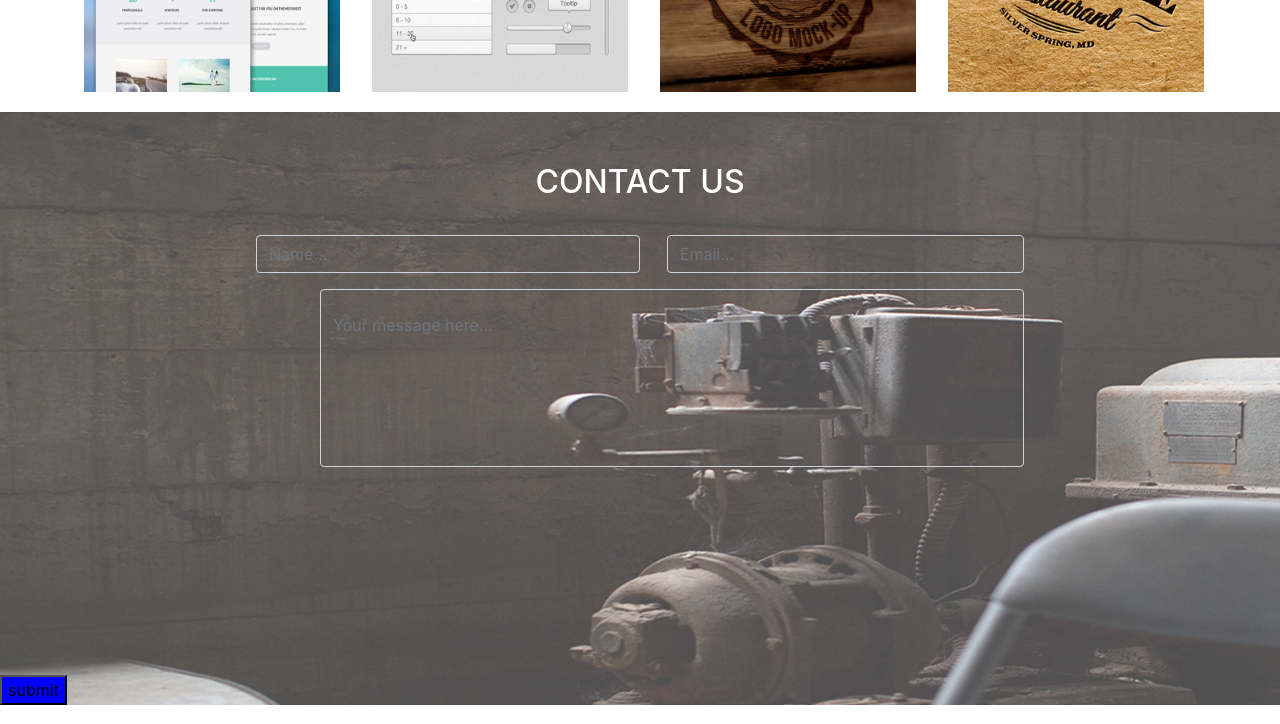
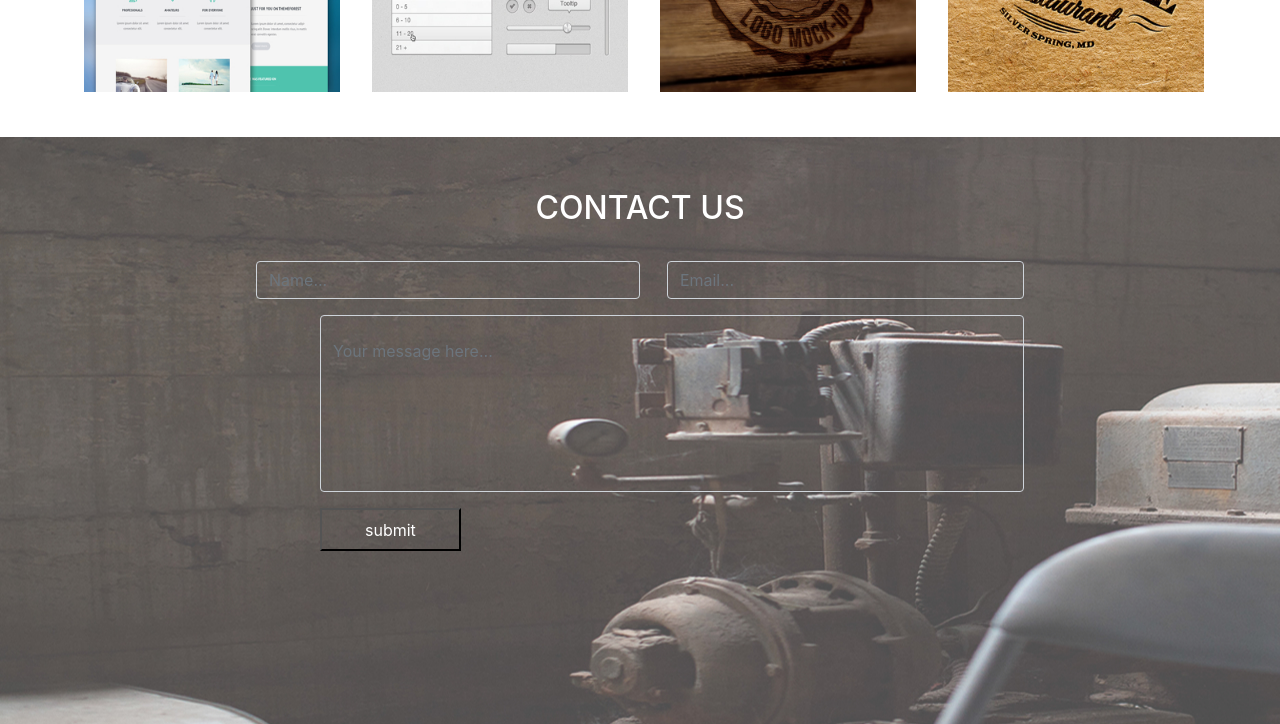
Before and after one commit to paulinenanzala19/Delani_Studios, a plain HTML site: page index.html in a window 1280 px wide. Shown: the part 2290-3014 px from the top of the page. Drawn offline with nearby package versions, Linux system fonts and the light colour scheme.

Commit message:
style:styling the button

```diff
--- a/css/style.css
+++ b/css/style.css
@@ -170,6 +170,7 @@
 
 .contact{
     background-image:url("../assets/backgrounds/c_image.jpg");
+    margin-top: 2%;
 }
 .icons{
     /* border: 1px solid black; */
@@ -210,5 +211,9 @@
 
 }
 #submit{
-    background-color: blue;
+    background-color:transparent;
+    padding: 1%;
+    width: 20%;
+    color: white;
+
 }
--- a/index.html
+++ b/index.html
@@ -146,9 +146,10 @@
             <div class="input-group mb-3">
               <input type="text"id="message" class="form-control" placeholder="Your message here..." aria-label="Email" aria-describedby="basic-addon2">
             </div>
+            <button type="submit" id="submit">submit</button>
 
           </div>
-          <button type="submit" id="submit">submit</button>
+          <!-- <button type="submit" id="submit">submit</button> -->
         </form>
 
 
```
